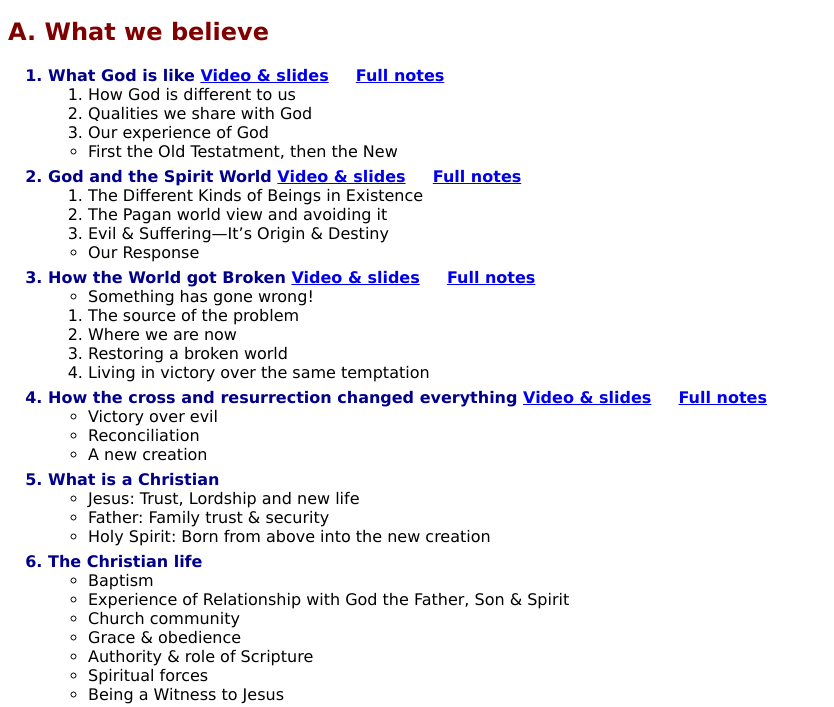
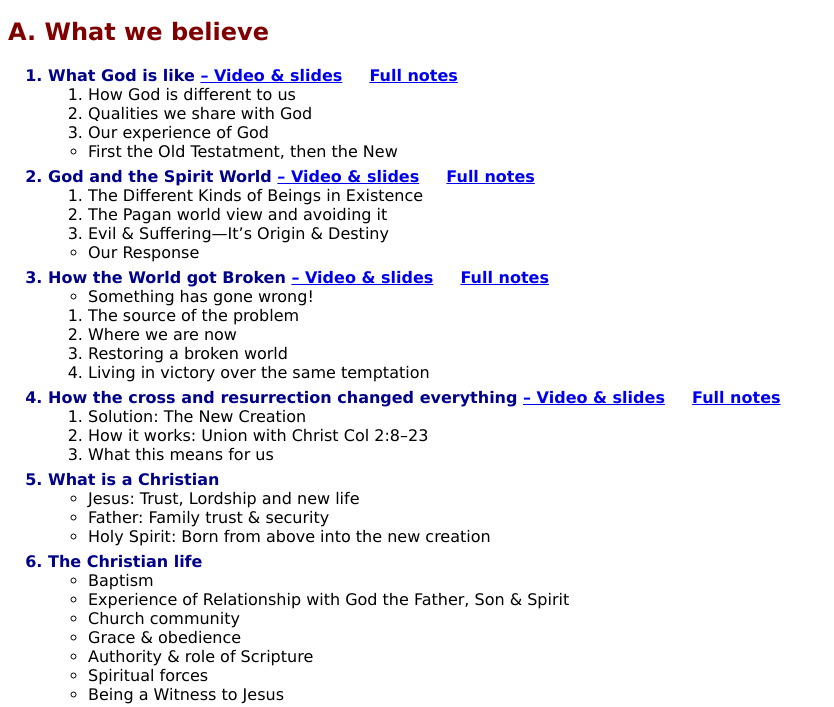
Before and after one commit to newlif/newlif.github.io, a plain HTML site: page membercourse.html in a window 1280 px wide. Shown: the part 65-772 px from the top of the page, without its empty margins (0-834 px from the left). Drawn offline with Linux system fonts and the light colour scheme.

Commit message:
part 4 added

```diff
--- a/membercourse.html
+++ b/membercourse.html
@@ -50,26 +50,26 @@ sup {vertical-align:top; font-size:70%;}</style>
 <h1>Membership Course Outline</h1>
 
 <h2>A. What we believe</h2>
-<ol type="1" style="list-style-type:decimal;"><li class="bluepoints">What God is like <a href="http://nlife.ca/video/what_god_is_like">Video &amp; slides</a>   <a href="1-God-qualities/God-qualities.html">Full notes</a>
+<ol type="1" style="list-style-type:decimal;"><li class="bluepoints">What God is like <a href="http://nlife.ca/video/what_god_is_like">– Video &amp; slides</a>   <a href="1-God-qualities/God-qualities.html">Full notes</a>
 <ol type="1" style="list-style-type:decimal;"><li>How God is different to us</li>
 <li>Qualities we share with God</li>
 <li>Our experience of God</li></ol>
 <ul><li>First the Old Testatment, then the New</li></ul></li>
-<li class="bluepoints">God and the Spirit World <a href="http://nlife.ca/video/god_and_spirit_world">Video &amp; slides</a>   <a href="2-God_and_spirit_world/God_and_spirit_world.html">Full notes</a>
+<li class="bluepoints">God and the Spirit World <a href="http://nlife.ca/video/god_and_spirit_world">– Video &amp; slides</a>   <a href="2-God_and_spirit_world/God_and_spirit_world.html">Full notes</a>
 <ol type="1" style="list-style-type:decimal;"><li>The Different Kinds of Beings in Existence</li>
 <li>The Pagan world view and avoiding it</li>
 <li>Evil &amp; Suffering—It’s Origin &amp; Destiny</li></ol>
 <ul><li>Our Response</li></ul></li>
-<li class="bluepoints">How the World got Broken <a href="http://nlife.ca/video/broken_world">Video &amp; slides</a>   <a href="3-Fall/broken_world.html">Full notes</a>
+<li class="bluepoints">How the World got Broken <a href="http://nlife.ca/video/broken_world">– Video &amp; slides</a>   <a href="3-Fall/broken_world.html">Full notes</a>
 <ul><li>Something has gone wrong!</li></ul>
 <ol type="1" style="list-style-type:decimal;"><li>The source of the problem</li>
 <li>Where we are now</li>
 <li>Restoring a broken world</li>
 <li>Living in victory over the same temptation</li></ol></li>
-<li class="bluepoints">How the cross and resurrection changed everything <a href="http://nlife.ca/video/cross_resurrection">Video &amp; slides</a>   <a href="4-cross_resurrection/cross_resurrection.html">Full notes</a>
-<ul><li>Victory over evil</li>
-<li>Reconciliation</li>
-<li>A new creation</li></ul></li>
+<li class="bluepoints">How the cross and resurrection changed everything <a href="http://nlife.ca/video/cross_resurrection">– Video &amp; slides</a>   <a href="4-cross_resurrection/cross_resurrection.html">Full notes</a>
+<ol type="1" style="list-style-type:decimal;"><li>Solution: The New Creation</li>
+<li>How it works: Union with Christ Col 2:8–23</li>
+<li>What this means for us</li></ol></li>
 <li class="bluepoints">What is a Christian
 <ul><li>Jesus: Trust, Lordship and new life</li>
 <li>Father: Family trust &amp; security</li>
```
Also changed, not shown: 4-cross_resurrection/cross_resurrection.html (+2 -2 lines), 4-cross_resurrection/cross_resurrection.txt, membercourse.txt, 1 other file.
